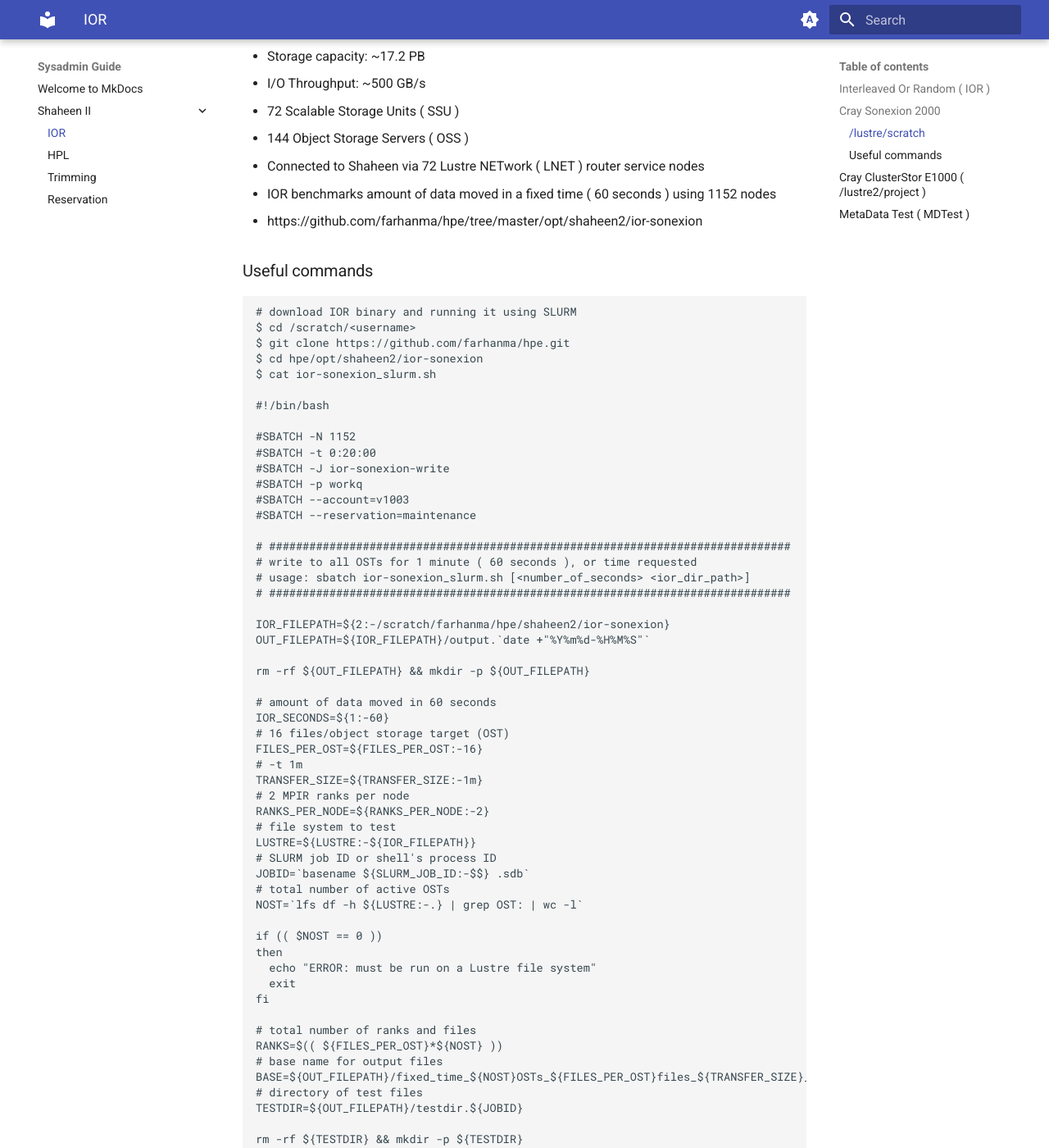
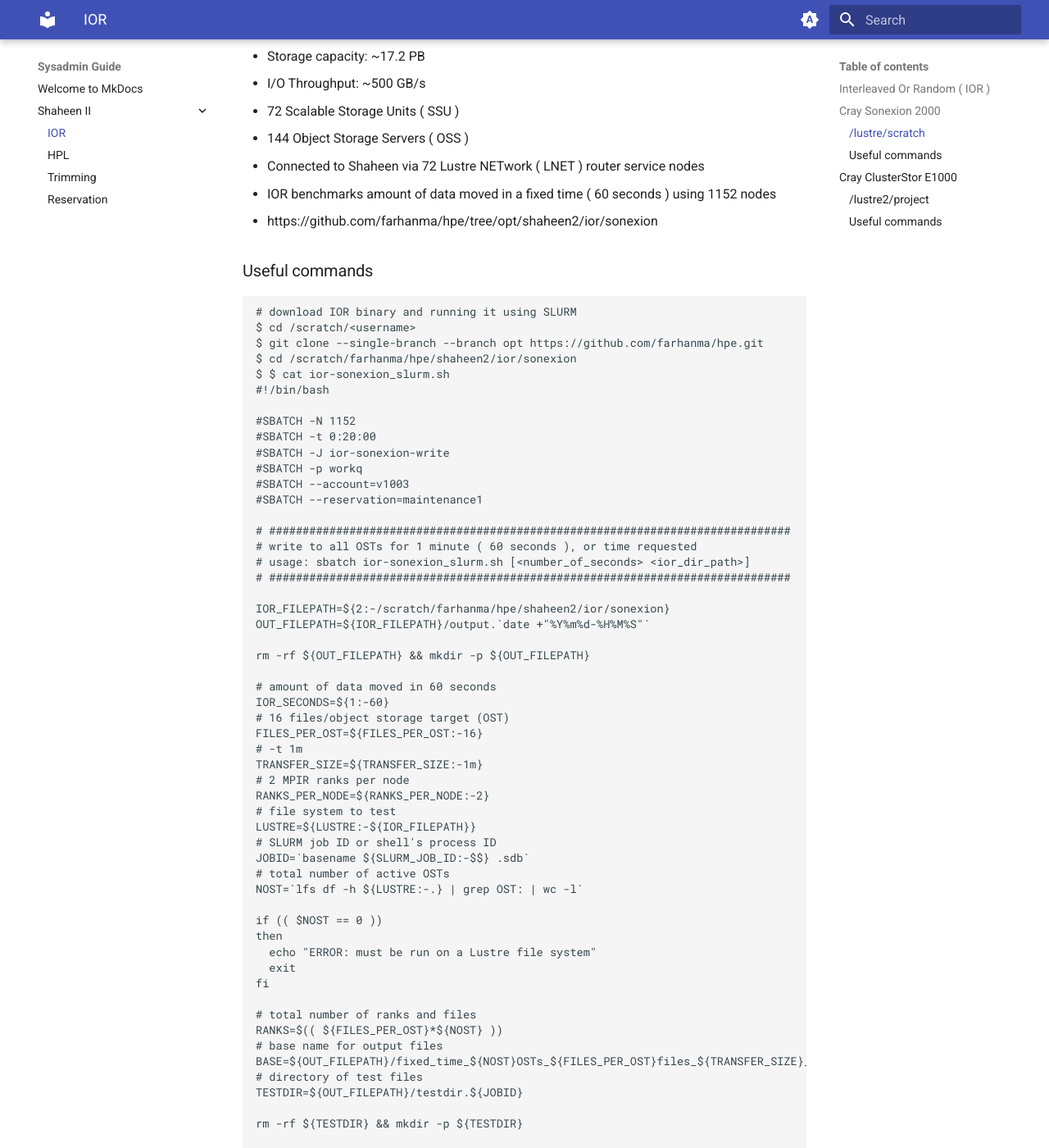
Before and after one commit to farhanma/hpe, an MkDocs documentation site: the page built from docs/shaheen2/ior.md, in a window 1280 px wide and 1400 px high, scrolled down 456 px. Shown: the whole window at 82% size. Built offline with MkDocs 1.6.1 and Material for MkDocs 9.7.7, drawn with Linux system fonts in a browser that asks for light colours; some of the changed text lies outside the part shown.

Commit message:
update ior document

````diff
--- a/docs/shaheen2/ior.md
+++ b/docs/shaheen2/ior.md
@@ -21,17 +21,16 @@ to saturate file system IO.
 * 144 Object Storage Servers ( OSS )
 * Connected to Shaheen via 72 Lustre NETwork ( LNET ) router service nodes
 * IOR benchmarks amount of data moved in a fixed time ( 60 seconds ) using 1152 nodes
-* https://github.com/farhanma/hpe/tree/master/opt/shaheen2/ior-sonexion
+* https://github.com/farhanma/hpe/tree/opt/shaheen2/ior/sonexion
 
 ### Useful commands
 
 ```sh
 # download IOR binary and running it using SLURM
 $ cd /scratch/<username>
-$ git clone https://github.com/farhanma/hpe.git
-$ cd hpe/opt/shaheen2/ior-sonexion
-$ cat ior-sonexion_slurm.sh
-
+$ git clone --single-branch --branch opt https://github.com/farhanma/hpe.git
+$ cd /scratch/farhanma/hpe/shaheen2/ior/sonexion
+$ $ cat ior-sonexion_slurm.sh
 #!/bin/bash
 
 #SBATCH -N 1152
@@ -39,14 +38,14 @@ $ cat ior-sonexion_slurm.sh
 #SBATCH -J ior-sonexion-write
 #SBATCH -p workq
 #SBATCH --account=v1003
-#SBATCH --reservation=maintenance
+#SBATCH --reservation=maintenance1
 
 # ##############################################################################
 # write to all OSTs for 1 minute ( 60 seconds ), or time requested
 # usage: sbatch ior-sonexion_slurm.sh [<number_of_seconds> <ior_dir_path>]
 # ##############################################################################
 
-IOR_FILEPATH=${2:-/scratch/farhanma/hpe/shaheen2/ior-sonexion}
+IOR_FILEPATH=${2:-/scratch/farhanma/hpe/shaheen2/ior/sonexion}
 OUT_FILEPATH=${IOR_FILEPATH}/output.`date +"%Y%m%d-%H%M%S"`
 
 rm -rf ${OUT_FILEPATH} && mkdir -p ${OUT_FILEPATH}
@@ -117,31 +116,8 @@ echo " "
 $ sbatch ior-sonexion_slurm.sh [<number_of_seconds> <ior_dir_path>]
 ```
 
+## Cray ClusterStor E1000
 
-## Cray ClusterStor E1000 ( `/lustre2/project` )
+### `/lustre2/project`
 
-* Lustre Parallel file system
-* 3,392 disks ( 16 TB each disk )
-
-3392 16TB disks
-37 PB of usable storage
-Over 120 GB/s bandwidth
-
-* Running IOR on /project benchmarks the performance of the Cray ClusterStor E1000
-
-
-
-## MetaData Test ( MDTest )
-
-It is an MPI-based application for evaluating the metadata performance of a file
-system and has been designed to test parallel file systems. MDTest specifically
-tests the peak metadata rates of storage systems under different directory
-structures. MDTest processes run in parallel across several nodes in a cluster
-to saturate file system IO. MDTest creates directory trees of arbitrary depth
-and can be directed to create a mixture of workloads.
-
-MDTest binary and a sample SLURM script can be downloaded from:
-https://github.com/farhanma/hpe-docs/tree/opt/mdtest
-
-* Running MDTest on /scratch benchmarks performance of the Cray Sonexion 2000
-* Running MDTest on /project benchmarks performance of the Cray ClusterStor E1000
+### Useful commands
````
